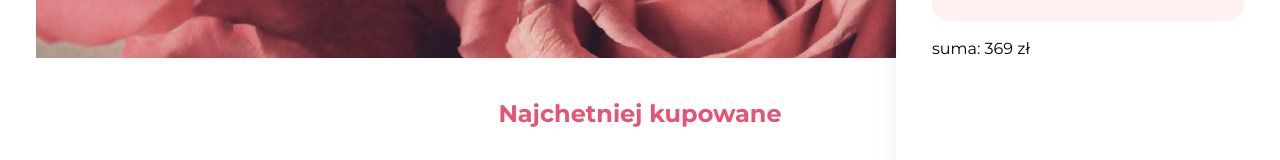
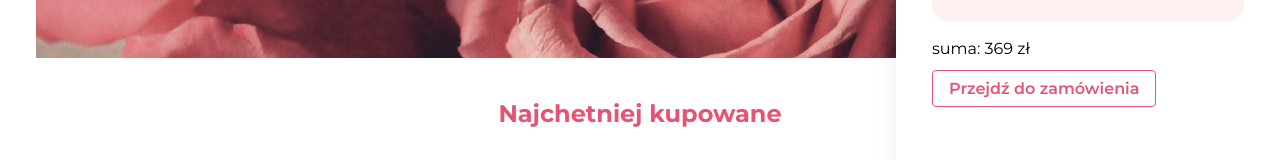
Before and after one commit to kpietryga/react_store, a React (Vite) app: page / in a window 1280 px wide. Shown: the part 407-567 px from the top of the page. Built offline with nearby package versions, Linux system fonts and the light colour scheme; no server answers.

Commit message:
Add go to checkout

```diff
--- a/src/components/common/Cart/Cart.tsx
+++ b/src/components/common/Cart/Cart.tsx
@@ -1,6 +1,7 @@
 import {XCircleIcon} from "@heroicons/react/24/outline";
 import CartItem from "./CartItem.tsx";
-import {useState} from "react";
+import React, {useState} from "react";
+import {Link} from "react-router-dom";
 
 interface Product{
     id: number;
@@ -50,8 +51,6 @@ const Cart: React.FC<CartProps> = ({ hidden, onClick }) =>{
     })
 
 
-
-
     return (
         <div
             className={`fixed top-0 bottom-0  w-96 bg-white shadow-xl p-9 transition-all duration-300 z-50 ${
@@ -69,6 +68,13 @@ const Cart: React.FC<CartProps> = ({ hidden, onClick }) =>{
             <div className="">
                 <p>suma: {sumItems(products)} zł</p>
             </div>
+
+            <div  className="my-4" >
+                <Link className="text-center bg-transparent hover:bg-customRed text-customRed font-semibold hover:text-white py-2 px-4 border border-customRed hover:border-transparent rounded" to="/checkout">Przejdź do zamówienia</Link>
+            </div>
+            {/*<div className="text-center bg-transparent hover:bg-customRed text-customRed font-semibold hover:text-white py-2 px-4 border border-customRed hover:border-transparent rounded">*/}
+            {/*    <button>przejdż do koszyka</button>*/}
+            {/*</div>*/}
         </div>
     );
 };
```
